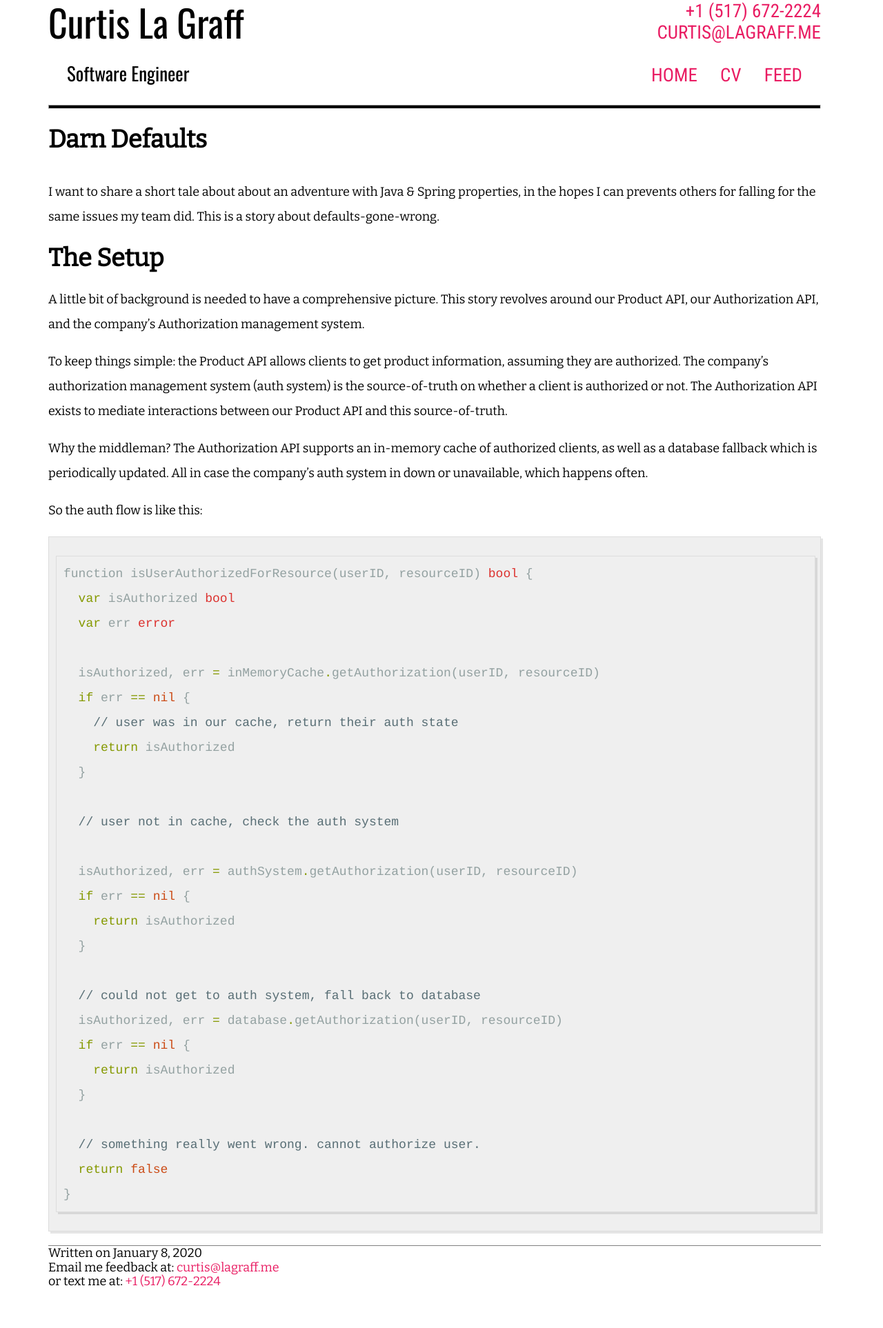
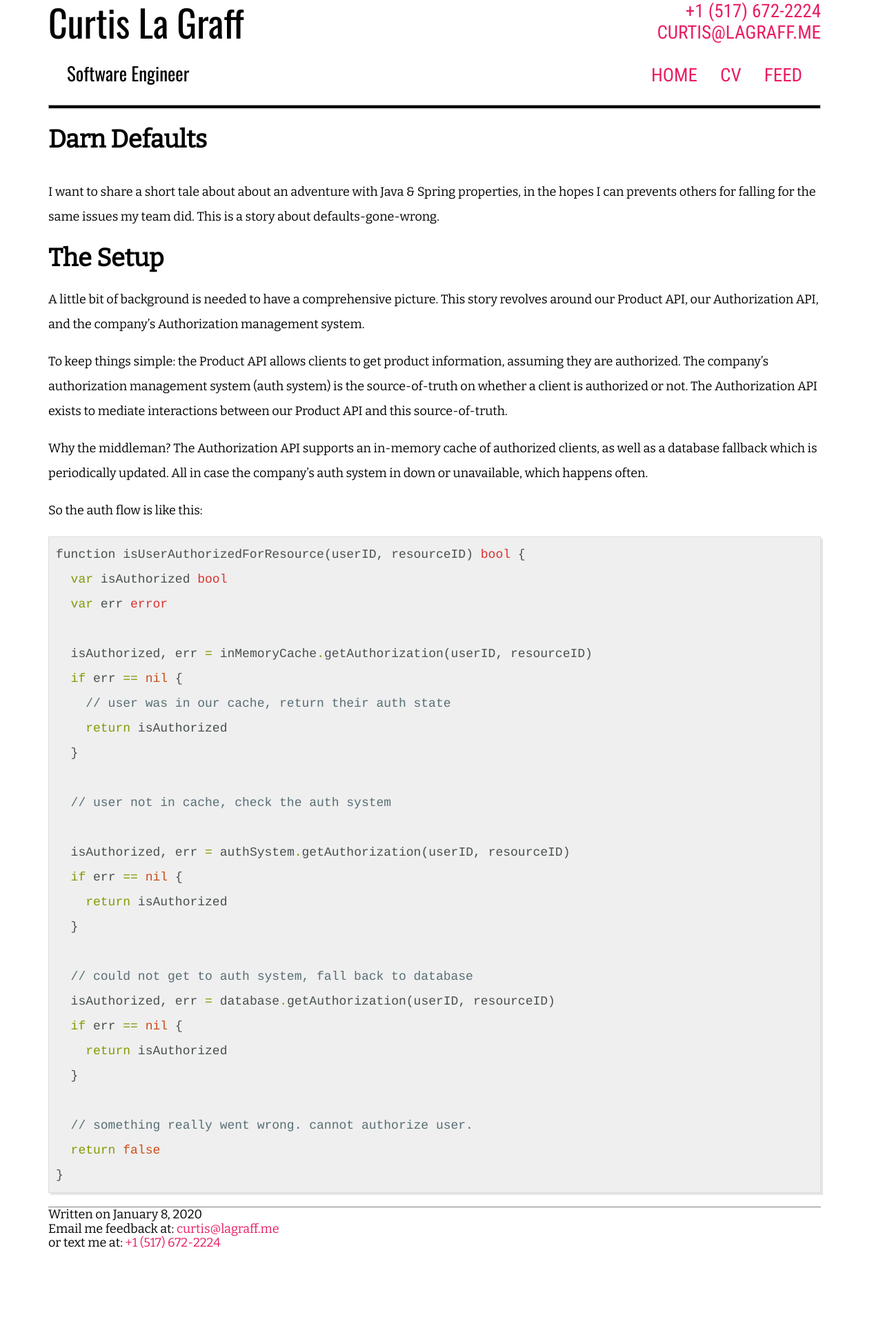
Before and after one commit to clagraff/clagraff.github.io, a Jekyll site: the page built from _posts/2020-01-08-darn-defaults.md, in a window 1280 px wide. Shown: the whole page at 69% size. Built offline with Jekyll 4.4.1, drawn with Linux system fonts in a browser that asks for light colours; after the commit the page ends 1870 px from its top, so only the background shows below that.

Commit message:
Adjust code block coloring

```diff
--- a/_sass/_highlights.scss
+++ b/_sass/_highlights.scss
@@ -1,5 +1,5 @@
 
-.highlight {
+pre.highlight {
   background-color: #efefef;
   padding: 7px 7px 7px 10px;
   border: 1px solid #ddd;
@@ -15,38 +15,38 @@ code {
 }
 
 .highlight .c { color: #586E75 } /* Comment */
-.highlight .err { color: #93A1A1 } /* Error */
-.highlight .g { color: #93A1A1 } /* Generic */
+.highlight .err { color: #494F4F } /* Error */
+.highlight .g { color: #494F4F } /* Generic */
 .highlight .k { color: #859900 } /* Keyword */
-.highlight .l { color: #93A1A1 } /* Literal */
-.highlight .n { color: #93A1A1 } /* Name */
+.highlight .l { color: #494F4F } /* Literal */
+.highlight .n { color: #494F4F } /* Name */
 .highlight .o { color: #859900 } /* Operator */
 .highlight .x { color: #CB4B16 } /* Other */
-.highlight .p { color: #93A1A1 } /* Punctuation */
+.highlight .p { color: #494F4F } /* Punctuation */
 .highlight .cm { color: #586E75 } /* Comment.Multiline */
 .highlight .cp { color: #859900 } /* Comment.Preproc */
 .highlight .c1 { color: #586E75 } /* Comment.Single */
 .highlight .cs { color: #859900 } /* Comment.Special */
 .highlight .gd { color: #2AA198 } /* Generic.Deleted */
-.highlight .ge { color: #93A1A1; font-style: italic } /* Generic.Emph */
+.highlight .ge { color: #494F4F; font-style: italic } /* Generic.Emph */
 .highlight .gr { color: #DC322F } /* Generic.Error */
 .highlight .gh { color: #CB4B16 } /* Generic.Heading */
 .highlight .gi { color: #859900 } /* Generic.Inserted */
-.highlight .go { color: #93A1A1 } /* Generic.Output */
-.highlight .gp { color: #93A1A1 } /* Generic.Prompt */
-.highlight .gs { color: #93A1A1; font-weight: bold } /* Generic.Strong */
+.highlight .go { color: #494F4F } /* Generic.Output */
+.highlight .gp { color: #494F4F } /* Generic.Prompt */
+.highlight .gs { color: #494F4F; font-weight: bold } /* Generic.Strong */
 .highlight .gu { color: #CB4B16 } /* Generic.Subheading */
-.highlight .gt { color: #93A1A1 } /* Generic.Traceback */
+.highlight .gt { color: #494F4F } /* Generic.Traceback */
 .highlight .kc { color: #CB4B16 } /* Keyword.Constant */
 .highlight .kd { color: #268BD2 } /* Keyword.Declaration */
 .highlight .kn { color: #859900 } /* Keyword.Namespace */
 .highlight .kp { color: #859900 } /* Keyword.Pseudo */
 .highlight .kr { color: #268BD2 } /* Keyword.Reserved */
 .highlight .kt { color: #DC322F } /* Keyword.Type */
-.highlight .ld { color: #93A1A1 } /* Literal.Date */
+.highlight .ld { color: #494F4F } /* Literal.Date */
 .highlight .m { color: #2AA198 } /* Literal.Number */
 .highlight .s { color: #2AA198 } /* Literal.String */
-.highlight .na { color: #93A1A1 } /* Name.Attribute */
+.highlight .na { color: #494F4F } /* Name.Attribute */
 .highlight .nb { color: #B58900 } /* Name.Builtin */
 .highlight .nc { color: #268BD2 } /* Name.Class */
 .highlight .no { color: #CB4B16 } /* Name.Constant */
@@ -54,24 +54,24 @@ code {
 .highlight .ni { color: #CB4B16 } /* Name.Entity */
 .highlight .ne { color: #CB4B16 } /* Name.Exception */
 .highlight .nf { color: #268BD2 } /* Name.Function */
-.highlight .nl { color: #93A1A1 } /* Name.Label */
-.highlight .nn { color: #93A1A1 } /* Name.Namespace */
+.highlight .nl { color: #494F4F } /* Name.Label */
+.highlight .nn { color: #494F4F } /* Name.Namespace */
 .highlight .nx { color: #555 } /* Name.Other */
-.highlight .py { color: #93A1A1 } /* Name.Property */
+.highlight .py { color: #494F4F } /* Name.Property */
 .highlight .nt { color: #268BD2 } /* Name.Tag */
 .highlight .nv { color: #268BD2 } /* Name.Variable */
 .highlight .ow { color: #859900 } /* Operator.Word */
-.highlight .w { color: #93A1A1 } /* Text.Whitespace */
+.highlight .w { color: #494F4F } /* Text.Whitespace */
 .highlight .mf { color: #2AA198 } /* Literal.Number.Float */
 .highlight .mh { color: #2AA198 } /* Literal.Number.Hex */
 .highlight .mi { color: #2AA198 } /* Literal.Number.Integer */
 .highlight .mo { color: #2AA198 } /* Literal.Number.Oct */
 .highlight .sb { color: #586E75 } /* Literal.String.Backtick */
 .highlight .sc { color: #2AA198 } /* Literal.String.Char */
-.highlight .sd { color: #93A1A1 } /* Literal.String.Doc */
+.highlight .sd { color: #494F4F } /* Literal.String.Doc */
 .highlight .s2 { color: #2AA198 } /* Literal.String.Double */
 .highlight .se { color: #CB4B16 } /* Literal.String.Escape */
-.highlight .sh { color: #93A1A1 } /* Literal.String.Heredoc */
+.highlight .sh { color: #494F4F } /* Literal.String.Heredoc */
 .highlight .si { color: #2AA198 } /* Literal.String.Interpol */
 .highlight .sx { color: #2AA198 } /* Literal.String.Other */
 .highlight .sr { color: #DC322F } /* Literal.String.Regex */
```
